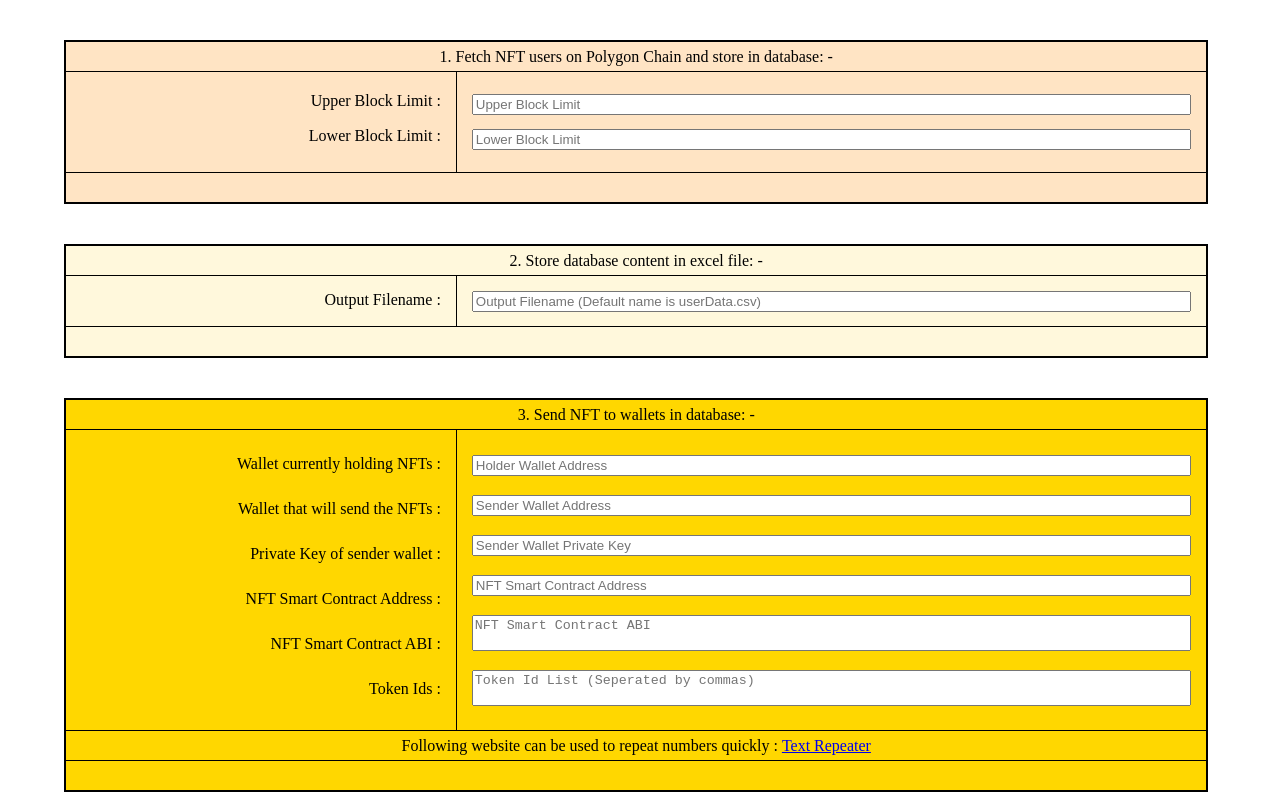
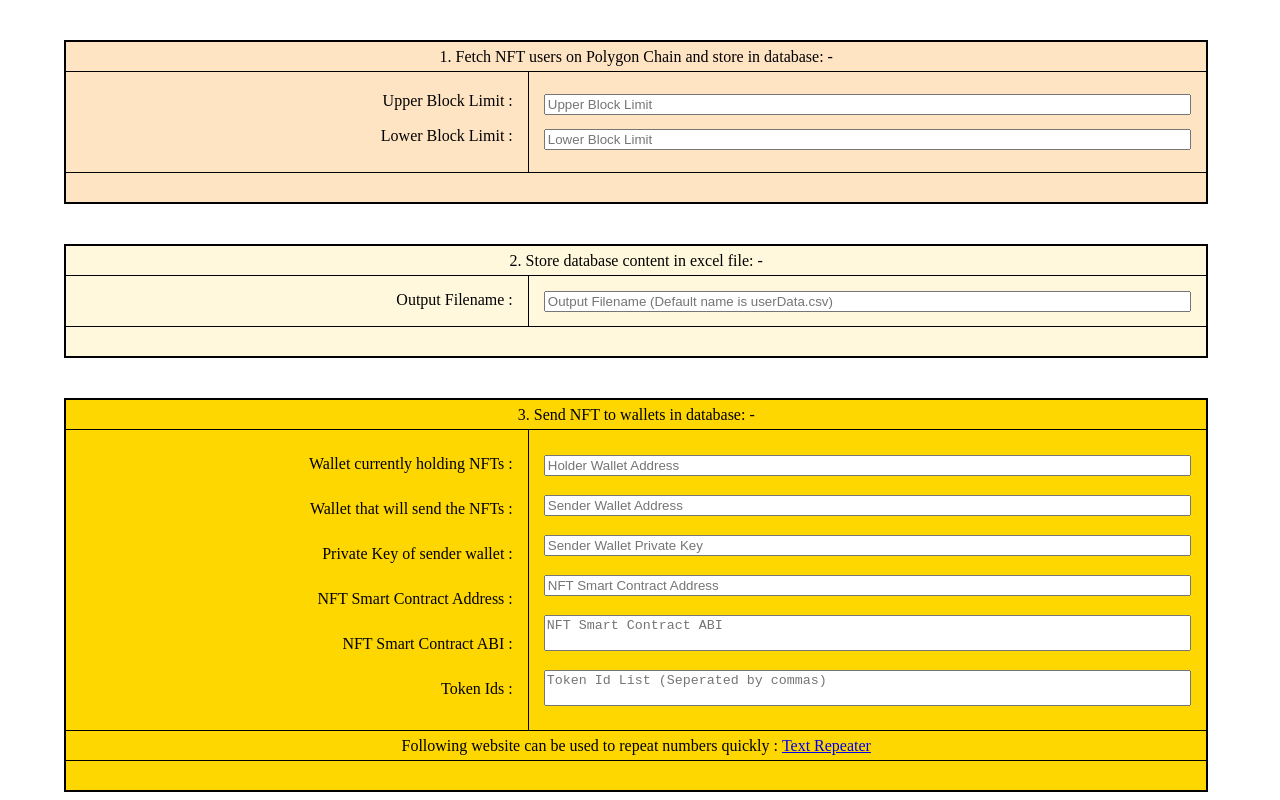
Before and after one commit to HentaiOusama/Polygon-Parser, a website: page public/index.html in a window 1280 px wide. Shown: the top 800 px of the page. Drawn offline with nearby package versions, Linux system fonts and the light colour scheme; no server answers.

Commit message:
Minor Updates and bug phix

```diff
--- a/public/index.html
+++ b/public/index.html
@@ -16,7 +16,7 @@
             1. Fetch NFT users on Polygon Chain and store in database: -
         </div>
         <div class="subBlock" style="height: 100px;">
-            <div class="wrapper" style="height: 100px; flex: 3 0 0; border-right: 1px solid black;">
+            <div class="wrapper" style="height: 100px; flex: 4 0 0; border-right: 1px solid black;">
                 <div class="subElementHolder">
                     <label for="uBL">Upper Block Limit :</label>
                 </div>
@@ -39,7 +39,7 @@
             2. Store database content in excel file: -
         </div>
         <div class="subBlock" style="height: 50px;">
-            <div class="wrapper" style="height: 50px; flex: 3 0 0; border-right: 1px solid black;">
+            <div class="wrapper" style="height: 50px; flex: 4 0 0; border-right: 1px solid black;">
                 <div class="subElementHolder">
                     <label for="oFN">Output Filename :</label>
                 </div>
@@ -58,7 +58,7 @@
             3. Send NFT to wallets in database: -
         </div>
         <div class="subBlock" style="height: 300px;">
-            <div class="wrapper" style="height: 300px; flex: 3 0 0; border-right: 1px solid black;">
+            <div class="wrapper" style="height: 300px; flex: 4 0 0; border-right: 1px solid black;">
                 <div class="subElementHolder">
                     <label for="hWA">Wallet currently holding NFTs :</label>
                 </div>
@@ -81,7 +81,7 @@
             <div class="wrapper" style="height: 300px; flex: 6 0 0;">
                 <input type="text" id="hWA" placeholder="Holder Wallet Address">
                 <input type="text" id="sWA" placeholder="Sender Wallet Address">
-                <input type="text" id="sPK" placeholder="Sender Wallet Private Key">
+                <input type="password" id="sPK" placeholder="Sender Wallet Private Key">
                 <input type="text" id="nSCA" placeholder="NFT Smart Contract Address">
                 <textarea id="nSC_ABI" placeholder="NFT Smart Contract ABI" style="resize: none;"></textarea>
                 <textarea id="tIL" placeholder="Token Id List (Seperated by commas)" style="resize: none;"></textarea>
```
Also changed, not shown: app.js (+4 -8 lines).
